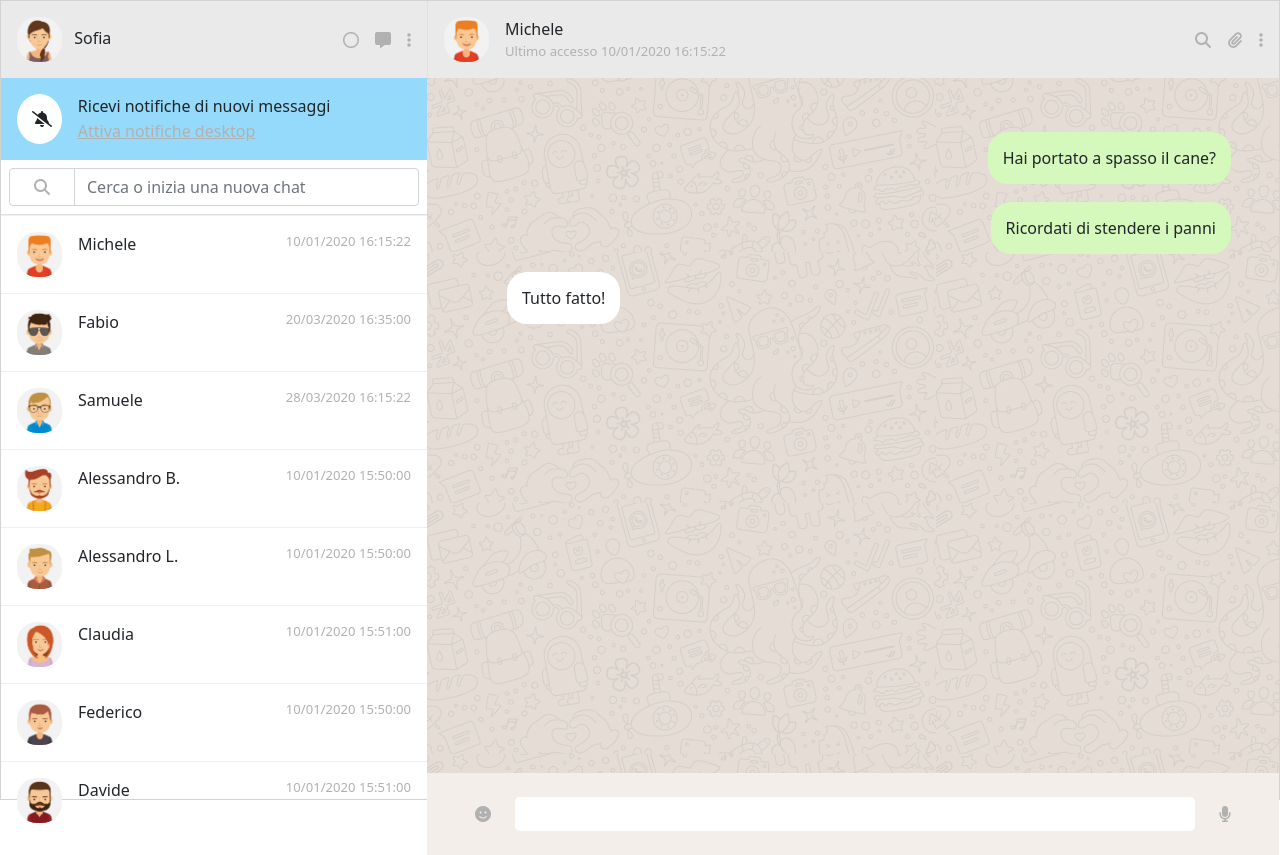
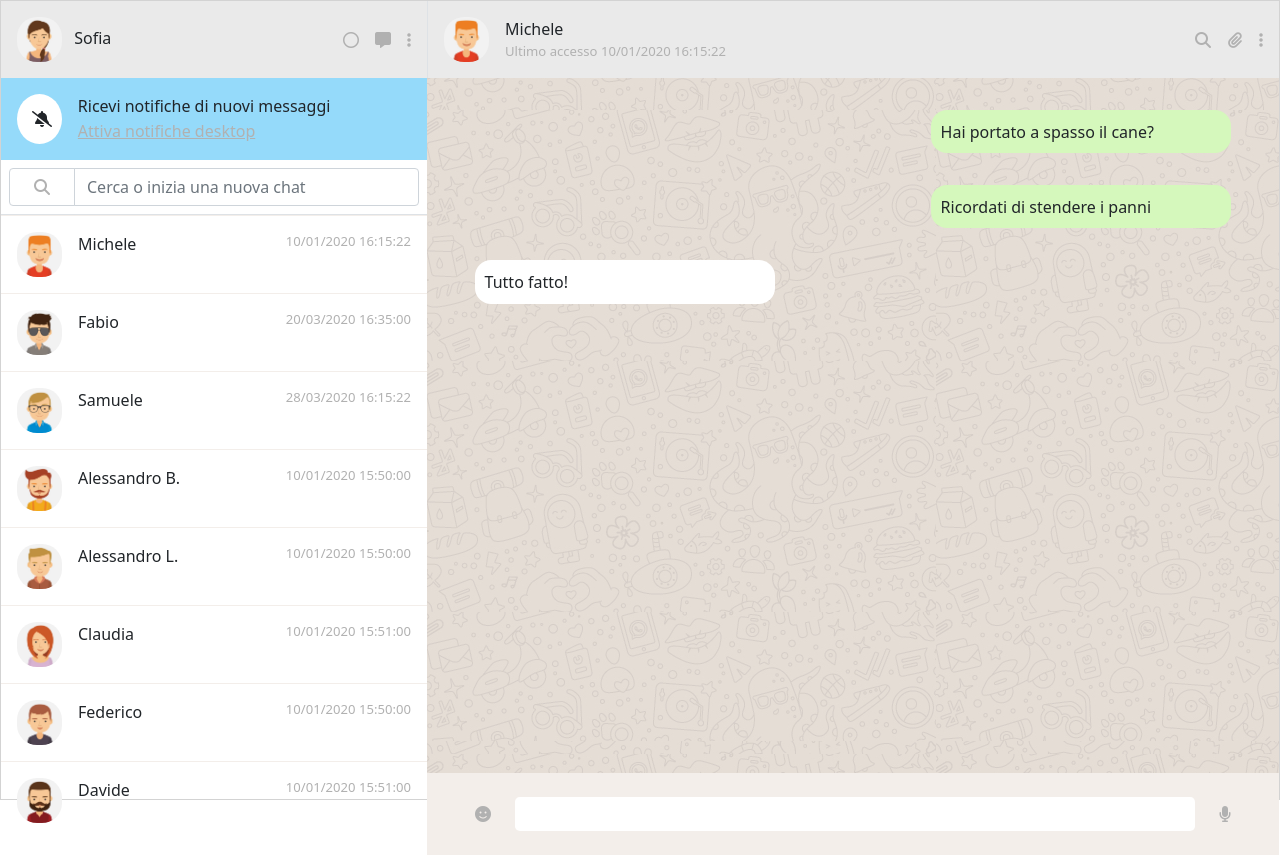
Before and after one commit to iLBigga/vue-boolzapp, a plain HTML site: page index.html in a window 1280 px wide. Drawn offline with nearby package versions, Linux system fonts and the light colour scheme.

Commit message:
Refactory

```diff
--- a/css/style.css
+++ b/css/style.css
@@ -33,15 +33,6 @@ img{
 }
 
 /* BACKGROUND */
-
-.received{
-    background-color: white;
-
-}
-
-.sent{
-    background-color: var(--message-bg);
-}
 
 .profile_user{
     background-color: var(--user-bg);
@@ -104,8 +95,14 @@ img{
 
 /* Chat syle */
 
-.chat_list {
-    margin-top: 45px;
+.main_chat{
+    display: flex;
+    flex-direction: column;
+    gap: 2rem;
+}
+
+.message_size{
+    width: 200px;
 }
 
 .chat_list span{
@@ -118,3 +115,22 @@ img{
 .chat_size{
     height: 100%;
 }
+
+.sent, .received{
+    width: 300px;
+    padding: 0.6rem;
+    border-radius: 1rem;
+}
+
+.received{
+    background-color: white;
+}
+
+.sent{
+    background-color: var(--message-bg);
+    align-self: flex-end;
+}
+
+.message_date{
+    font-size: 0.55rem;
+}
--- a/index.html
+++ b/index.html
@@ -9,6 +9,8 @@
     <script src="https://cdn.jsdelivr.net/npm/vue@2.7.8/dist/vue.js"></script>
     <link rel="stylesheet" href="https://cdnjs.cloudflare.com/ajax/libs/font-awesome/6.1.2/css/all.min.css" integrity="sha512-1sCRPdkRXhBV2PBLUdRb4tMg1w2YPf37qatUFeS7zlBy7jJI8Lf4VHwWfZZfpXtYSLy85pkm9GaYVYMfw5BC1A==" crossorigin="anonymous" referrerpolicy="no-referrer" />
     <link rel="stylesheet" href="./css/style.css">
+    <script src="https://cdn.jsdelivr.net/npm/dayjs@1/dayjs.min.js"></script>
+    <script src="https://cdn.jsdelivr.net/npm/dayjs@1/plugin/utc.js"></script>
     <title>Boolzapp</title>
 </head>
 
@@ -106,10 +108,8 @@
 
                     <!-- MESSAGGI CHAT -->
 
-                    <div class="px-5 flex-grow-1">
-                        <ul class="chat_list">
-                            <li :class="el.status === 'sent' ? 'text-end' : ''" v-for="el in getMessages"><span :class="el.status">{{el.message}}</span></li>
-                        </ul>
+                    <div class="main_chat px-5 flex-grow-1">
+                        <div v-for="el in getMessages" :class="el.status">{{el.message}}<span class="message_date"></span></div>
                     </div>
 
                     <!-- CHAT INPUT -->
--- a/js/app.js
+++ b/js/app.js
@@ -167,8 +167,6 @@ const app = new Vue({
     data: {
         contacts,
         active: 0,
-        received: 'received',
-        sent: 'sent text-end',
         newMessage: '',
         contactName: null,
     },
@@ -176,7 +174,6 @@ const app = new Vue({
         getMessages(){
             return this.contacts[this.active].messages;
         },
-
     },
     methods: {
         selectContact(indice){
@@ -198,16 +195,15 @@ const app = new Vue({
         },
         findContact(name){
             this.contacts.forEach(element => {
-                let userName = element.name.toLowerCase()
+                let userName = element.name.toLowerCase();
                 userName.includes(name) ? element.visible = true : element.visible = false;
             });
         },
-
         // DA SISTEMARE
         getDate(el){
-            let lastDate
-            lastDate = el[el.length -1].date
-            return lastDate
-        }
+            let lastDate;
+            lastDate = el[el.length -1].date;
+            return lastDate;
+        },
     },
 });
```
